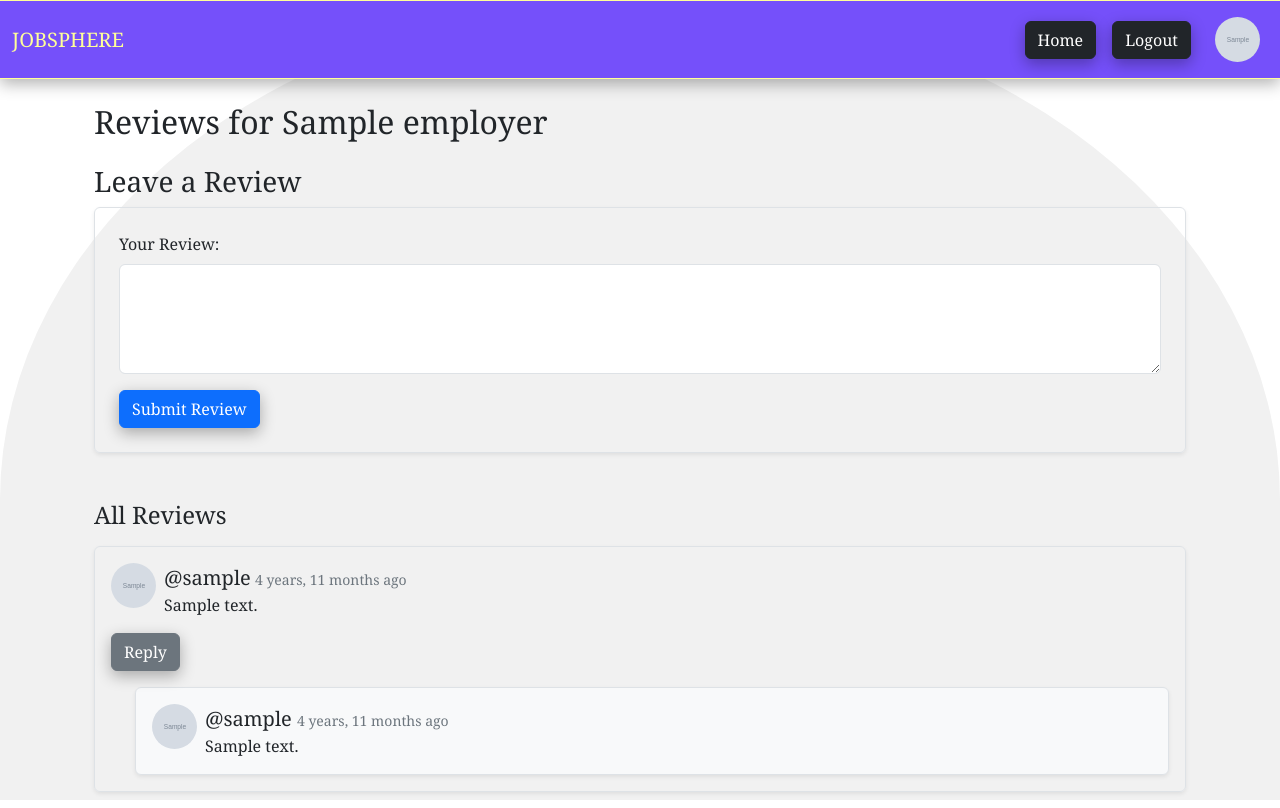
After one commit to hariharen1996/jobsphere, a Django app: page /company_reviews/1/ in a window 1280 px wide. The commit adds this page. Run offline with Django 5.2, Linux system fonts and the light colour scheme; a user stored in the database is signed in; tables that the repository leaves empty hold one stand-in row (values such as "Sample post"); grey boxes marked "Sample" are stand-in pictures; some libraries are stand-ins or nearby versions.

Commit message:
feat: add Review, Reply model and migrate to db
feat: add functionality where applicant can add comments and reply to companies, employer can reply only to their own company

feat: update ui, urls

```diff
--- a/jobs/admin.py
+++ b/jobs/admin.py
@@ -1,7 +1,9 @@
 from django.contrib import admin
-from .models import Employer,Job,JobApplicationSkills
+from .models import Employer,Job,JobApplicationSkills,Review,Reply
 
 # Register your models here.
 admin.site.register(Employer)
 admin.site.register(Job)
 admin.site.register(JobApplicationSkills)
+admin.site.register(Review)
+admin.site.register(Reply)
--- a/jobs/models.py
+++ b/jobs/models.py
@@ -153,3 +153,22 @@ class JobApplication(models.Model):
 
     def __str__(self):
         return f"{self.applicant.username} applied for {self.job.title}"
+
+
+class Review(models.Model):
+    employer = models.ForeignKey(Employer,on_delete=models.CASCADE)
+    applicant = models.ForeignKey(CustomUser,on_delete=models.CASCADE)
+    content = models.TextField()
+    created_at = models.DateTimeField(auto_now_add=True)
+
+    def __str__(self):
+        return f"Review by {self.applicant.username} for {self.employer.company_name}"
+
+class Reply(models.Model):
+    comment = models.ForeignKey(Review,on_delete=models.CASCADE,related_name="reviews")
+    user = models.ForeignKey(CustomUser,on_delete=models.CASCADE)
+    content = models.TextField()
+    created_at = models.DateTimeField(auto_now_add=True)
+
+    def __str__(self):
+        return f"Reply by {self.user.username} to {self.comment.applicant.username}'s review"
--- a/jobs/static/jobs/css/styles.css
+++ b/jobs/static/jobs/css/styles.css
@@ -204,6 +204,14 @@ body::after{
     border: 1px solid #f5c6cb;
 }
 
+.review-link{
+    font-size: 1.2rem;
+}
+
+.time-text{
+    font-size: 1px;
+}
+
 @keyframes img{
     0%{
         transform: scale(1);
--- /dev/null
+++ b/jobs/templates/jobs/company_reviews.html
@@ -0,0 +1,90 @@
+{% extends 'jobs/main.html' %}
+{% load custom_filters %}
+
+{% block content %}
+<main>
+    <div class="container mt-4">
+        <h2>Reviews for {{ employer.company_name }}</h2>
+
+    {% if user.user_type == 'Applicant' %}
+        <h3 class="mt-4">Leave a Review</h3>
+        <form method="POST" class="border p-4 rounded shadow-sm">
+            {% csrf_token %}
+            <div class="mb-3">
+                <label for="comment" class="form-label">Your Review:</label>
+                <textarea name="comment" class="form-control" rows="4" required></textarea>
+            </div>
+            <button type="submit" name="submit_review" class="btn btn-primary">Submit Review</button>
+        </form>
+    {% endif %}
+
+    <div class="mt-5">
+        <h4 class="mb-3">All Reviews</h4>
+
+        {% for comment in comments %}
+            <div class="border p-3 mb-3 rounded shadow-sm">
+                <div class="d-flex gap-2 m-0">
+                    <img src="{{ comment.applicant.profile.image.url }}" alt="comment.applicant.username" class="profile-img" />
+                    <div>
+                        <p class="m-0">
+                            <span class="fs-5"> @{{ comment.applicant.username }}</span>
+                            <small class="text-secondary">{{ comment.created_at|timesince_without_hrs }} ago</small>
+                        </p>
+                        <p class="m-0">{{ comment.content }}</p>
+                    </div>
+                </div>
+
+                <form method="POST" class="mt-3 d-none" id="reply-form-{{ comment.id }}">
+                    {% csrf_token %}
+                    <input type="hidden" name="comment_id" value="{{ comment.id }}">
+                    <div class="mb-3">
+                        <label for="reply" class="form-label">Your Reply:</label>
+                        <textarea name="reply" class="form-control" rows="3"></textarea>
+                    </div>
+                    <button type="submit" name="reply_comment" class="btn btn-secondary">Submit</button>
+                </form>
+
+                <div class="d-flex gap-2 mt-3">
+                    <button type="button" class="btn btn-secondary rounded reply-btn" data-id="{{ comment.id }}">Reply</button>
+                </div>
+
+                {% for reply in replies %}
+                    {% if reply.comment == comment %}
+                        <div class="mt-3 ms-4 p-3 border rounded shadow-sm bg-light">
+                            <div class="d-flex gap-2 m-0">
+                                <img src="{{ reply.user.profile.image.url }}" alt="reply.user.username" class="profile-img" />
+                                <div>
+                                    <p class="m-0">
+                                        <span class="fs-5"> @{{ reply.user.username }}
+                                            {% if user.user_type == 'Recruiter' %} (Recruiter) {% endif %}
+                                        </span>
+                                        <small class="text-secondary">{{ reply.created_at|timesince_without_hrs }} ago</small>
+                                    </p>
+                                    <p class="m-0">{{ reply.content }}</p>
+                                </div>
+                            </div>
+                        </div>
+                    {% endif %}
+                {% endfor %}
+            </div>
+        {% empty %}
+            <p>No reviews yet.</p>
+        {% endfor %}
+    </div>
+</div>
+</main>
+{% endblock %}
+
+{% block scripts %}
+<script>
+    let replyBtn = document.querySelectorAll('.reply-btn');
+    replyBtn.forEach((btn) => {
+        btn.addEventListener('click', function() {
+            let commentId = this.getAttribute('data-id');
+            let form = document.getElementById('reply-form-' + commentId);
+
+            form.classList.toggle('d-none');
+        });
+    });
+</script>
+{% endblock %}
--- a/jobs/urls.py
+++ b/jobs/urls.py
@@ -14,5 +14,6 @@ urlpatterns = [
     path('export_jobs_excel/',views.export_jobdata_excel,name='export_jobs_excel'),
     path('apply_jobs/<int:job_id>/',views.apply_jobs,name='apply_jobs'),
     path('job_application/',views.job_applications,name='job_application'),
-    path('update_application_skills/<int:id>/',views.update_jobapplication_skills,name='update_application_skills')
+    path('update_application_skills/<int:id>/',views.update_jobapplication_skills,name='update_application_skills'),
+    path('company_reviews/<int:employer_id>/', views.company_reviews, name='company_reviews'),
 ]
--- a/jobs/views.py
+++ b/jobs/views.py
@@ -1,7 +1,7 @@
 from django.shortcuts import render,redirect,get_object_or_404
 from django.contrib.auth.decorators import login_required
 from .forms import EmployeeForm,JobForm,UpdateJobApplicationForm
-from .models import Employer,Job,SavedJob,JobApplication
+from .models import Employer,Job,SavedJob,JobApplication,Review,Reply
 from django.contrib import messages
 from users.models import Profile
 from django.db.models import Q
@@ -441,3 +441,51 @@ def update_jobapplication_skills(request,id):
         form = UpdateJobApplicationForm(instance=job_application)
 
     return render(request,'jobs/update_application_skills.html',{'form':form,'job_application':job_application})
+
+@login_required
+def company_reviews(request, employer_id):
+    employer = get_object_or_404(Employer, id=employer_id)
+    comments = Review.objects.filter(employer=employer).order_by('-created_at')
+    replies = Reply.objects.filter(comment__in=comments)
+
+    if request.method == 'POST':
+        if 'submit_review' in request.POST:
+            content = request.POST.get('comment')
+            if content:
+                Review.objects.create(
+                    employer=employer,
+                    applicant=request.user,
+                    content=content,
+                )
+                messages.success(request, "Your review has been posted!")
+                return redirect('company_reviews', employer_id=employer_id)
+
+        elif 'reply_comment' in request.POST:
+            comment_id = int(request.POST.get('comment_id'))
+            content = request.POST.get('reply')
+            comment = get_object_or_404(Review, id=comment_id)
+
+            if comment.applicant == request.user:
+                messages.warning(request, "You cannot reply to your own review.")
+                return redirect('company_reviews', employer_id=employer_id)
+
+            if request.user != comment.employer.user:
+                if request.user.user_type == 'Recruiter':
+                    messages.warning(request, "You can only reply to reviews for your own company.")
+                    return redirect('company_reviews', employer_id=employer.id)
+
+            if content:
+                Reply.objects.create(
+                    comment=comment,
+                    user=request.user,
+                    content=content
+                )
+                messages.success(request, "Your reply has been posted!")
+                return redirect('company_reviews', employer_id=employer.id)
+
+    context = {
+        'employer': employer,
+        'comments': comments,
+        'replies': replies,
+    }
+    return render(request, 'jobs/company_reviews.html', context)
```
Also changed, not shown: jobs/templates/jobs/dashboard.html (+21 -7 lines), jobs/migrations/0027_review_reply.py (added).
